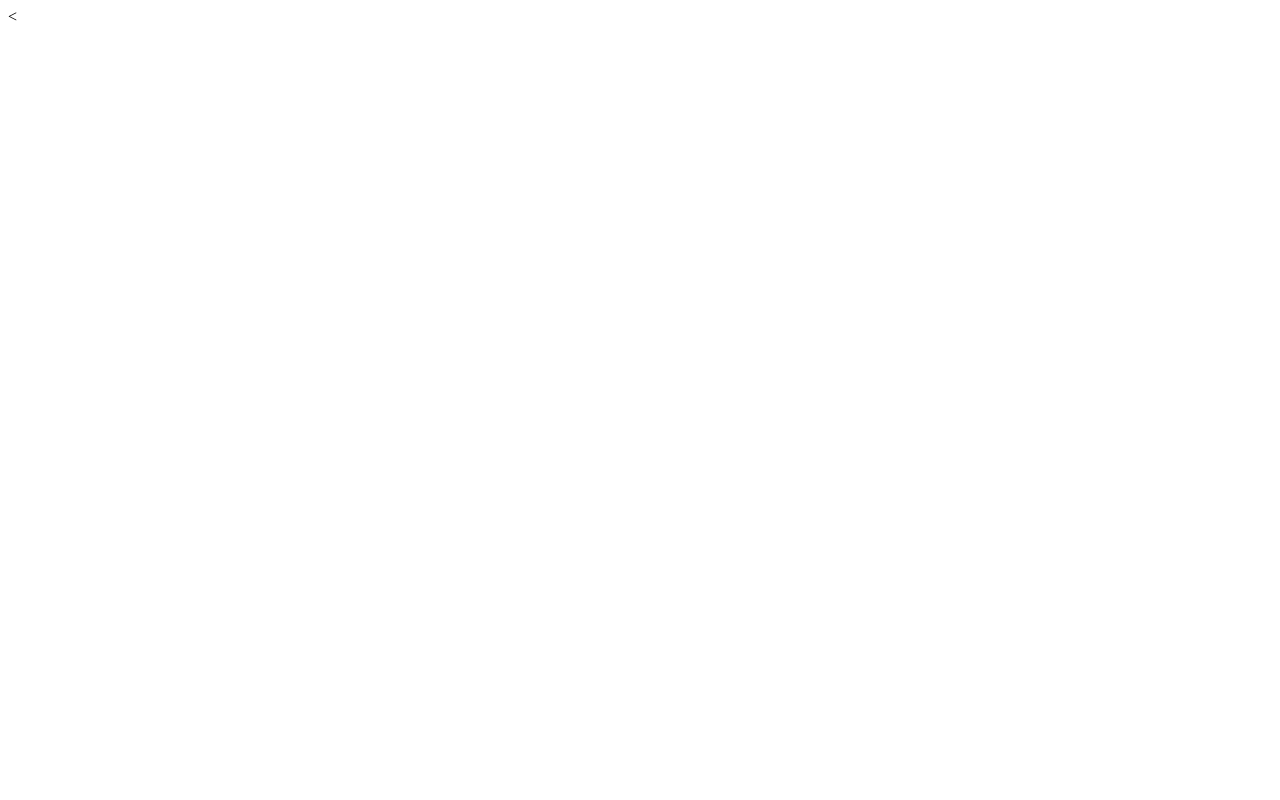
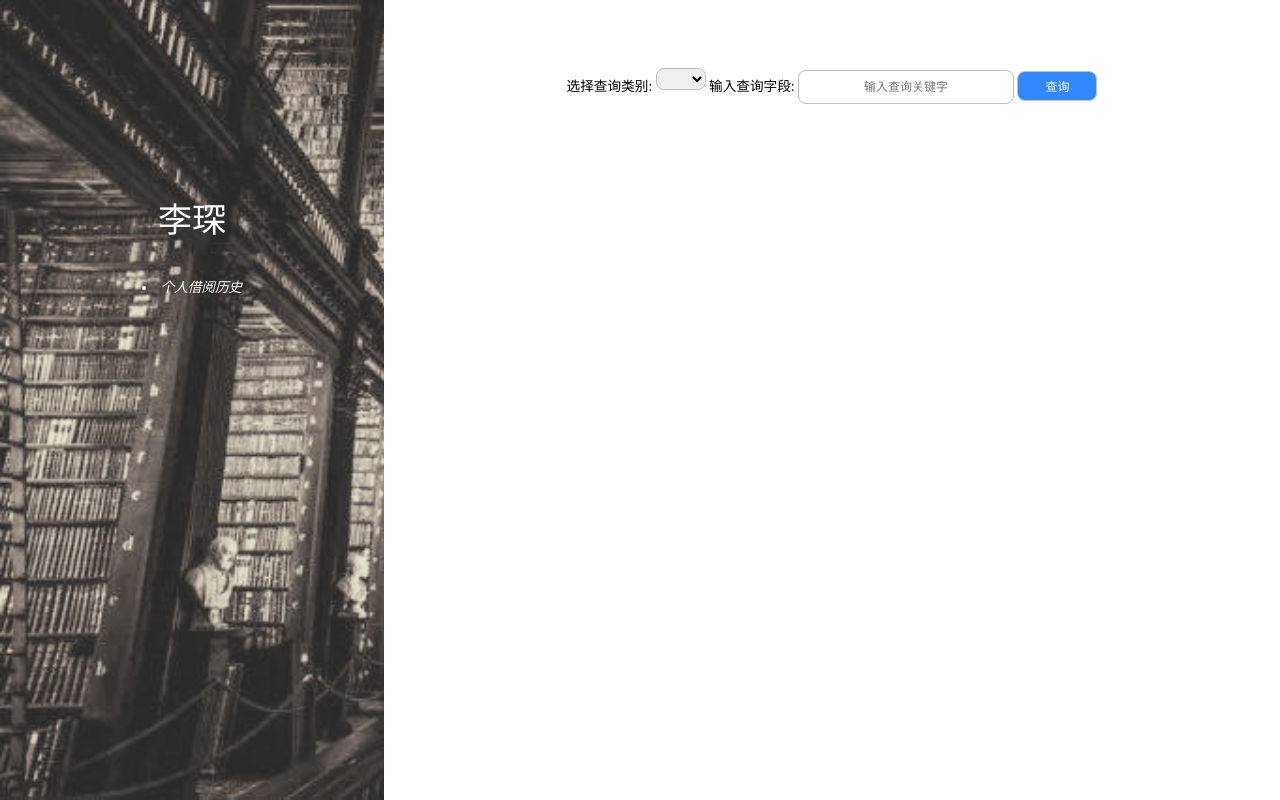
Before and after one commit to dldxz/library, a PHP site: page /student.html in a window 1280 px wide. Before the commit the page is almost empty. Run offline with PHP 8.4, Linux system fonts and the light colour scheme.

Commit message:
add_student.html

```diff
--- a/HTML/login.css
+++ b/HTML/login.css
@@ -34,7 +34,7 @@
 	color:			white;
 	border:		1px solid #c0c0c0;
 	border-radius: 	8px;
-	background-color: #c0c0c0;
+	background-color: 	#c0c0c0;
 	margin:		8px auto;
 	outline:		none;
 
--- a/HTML/login.html
+++ b/HTML/login.html
@@ -3,7 +3,7 @@
 <head>
 	<meta charset="UTF-8">
 	<link rel="stylesheet" type="text/css" href="login.css">
-	<title>图书馆借阅管理系统</title>
+	<title>图书馆借阅管理系统登录界面</title>
 </head>
 <body>
 	<div id="interface">
--- a/HTML/student.css
+++ b/HTML/student.css
@@ -0,0 +1,93 @@
+html, body{
+	font-size: small;
+	margin: 0;
+	height: 100%;
+}
+#sidebar{  /*左边栏*/
+	box-sizing: border-box;
+	background: no-repeat url(images/background.jpg);
+	background-size: cover;
+	width: 30%;
+	padding: 15px;
+	font-size: 105%;
+	float: left;
+	height: 100%;
+	background-color: #aadddd;
+	text-align: center;
+	color: white;
+
+}
+
+
+#username{
+	font-size: 250%;
+	margin-top: 50%;
+}
+
+#lookupBook{   /*右边栏*/
+	box-sizing: border-box;
+	float:  right;
+	font-size: 105%;
+	width:  70%;
+	padding: 15px;
+	text-align: center;
+	height: 100%;
+
+}
+
+
+#contents{   /*有边框元素*/
+	margin-top: 5%;
+}
+
+
+#select{ /*下拉框*/
+	padding:		10px 7px;
+	width: 		50px;
+	border:		1px solid #c0c0c0;
+	height:		20px;
+	font:			12px arial;
+	margin:  		10px auto;
+	border-radius:	8px;
+	outline: 		none;
+}
+
+
+.text{  /*字段输入框*/
+	padding:		10px 7px;
+	width: 		200px;
+	border:		1px solid #c0c0c0;
+	height:		12px;
+	font:			12px arial;
+	margin:  		10px auto;
+	border-radius:	8px;
+	outline: 		none;
+}
+
+
+#lookup{  /*查询按钮*/
+	cursor: 		pointer;
+	width: 		80px;
+	height: 		30px;
+	font:			12px arial;
+	color:			white;
+	border:		1px solid #c0c0c0;
+	border-radius: 	8px;
+	background-color: 	#38f;
+	margin:		8px auto;
+	outline:		none;
+}
+
+.text #lookup #select{
+	display:inline-block;
+}
+
+
+
+#results{  /*查询结果框*/
+	background-color: #FFFFFF;
+	height: 80%;
+	text-align: center;
+}
+
+input::-webkit-input-placeholder{text-align: center;}
--- a/HTML/student.html
+++ b/HTML/student.html
@@ -1,4 +1,4 @@
-<<!DOCTYPE html>
+<!DOCTYPE html>
 <html lang="en">
 <head>
 	<meta charset="UTF-8">
@@ -6,7 +6,37 @@
 	<link rel="stylesheet" type="text/css" href="student.css">
 </head>
 <body>
-	<div >
+	<div id="sidebar">
+		<p id="username">李琛</p>
+		<div id="info_list">
+			<li class="function">
+				<em>个人借阅历史 </em>
+				<em></em>
+
+			</li>
+		</div>
+
+	</div>
+
+	<div id="lookupBook">
+		<div id="contents">
+			选择查询类别:
+			<select name="type" id="select">
+				<option value="书号">书号</option>
+				<option value="书名">书名</option>
+				<option value="作者">作者</option>
+				<option value="出版社">出版社</option>
+				<option value="类别">类别</option>
+
+			</select>
+
+			输入查询字段:
+			<input type="text" class="text" id="keyword" placeholder="输入查询关键字">
+			<input type="button" id="lookup" value="查询">
+		</div>
+
+		<div id="results"></div>
+	</div>
 
 
 </body>
```
Also changed, not shown: 2 other files.
